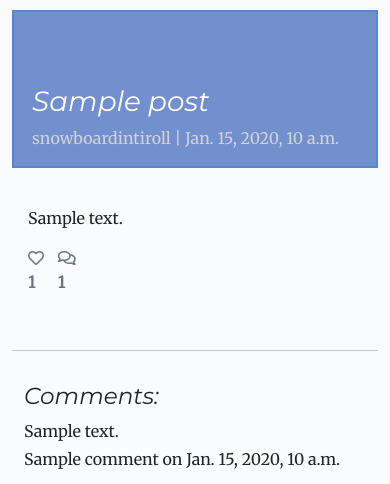
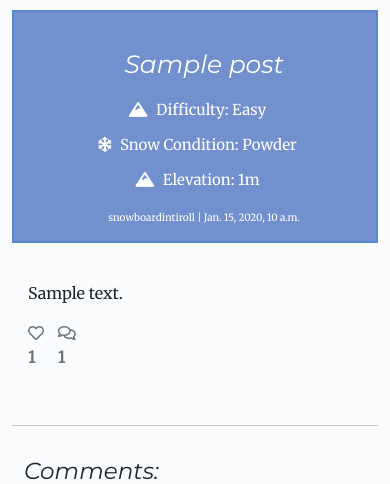
Before and after one commit to FlorinDorneanu/snowboard-in-tirol, a Django app: a page that uses templates/post_detail.html in a window 390 px wide. Shown: the part 80-564 px from the top of the page. Run offline with Django 3.2, Linux system fonts and the light colour scheme; data comes from the database, SQL or seed files in the repository; tables that the repository leaves empty hold one stand-in row (values such as "Sample post"); some libraries are stand-ins or nearby versions.

Commit message:
Build: add slope categories into the post detail and associated css

```diff
--- a/static/css/style.css
+++ b/static/css/style.css
@@ -97,6 +97,7 @@ p {
     color: white;
     position: relative;
     border: 2px solid rgba(25, 116, 210, 0.3);
+    text-align: center;
 }
 
 .masthead-image {
@@ -112,18 +113,32 @@ p {
 }
 
 .post-link:hover,
-.page-link {
+.page-link
+.slope-icon {
+    margin-top: 3%;
+    margin-left: 5%;
     color: #d4dce5;
 }
 
+.slope-icon {
+    font-size: 15px;
+}
+
+.slope-icon i {
+    margin: 5px;
+}
+
 .post-title {
-    margin-top: 20%;
+    margin-top: 10%;
     margin-left: 5%;
+    margin-bottom: 5%;
+    font-size: 25px;
 }
 
 .post-subtitle {
     margin-left: 5%;
-    color: lightgray;
+    margin-top: 5%;
+    font-size: 10px;
 }
 
 .btn-signup {
@@ -229,3 +244,29 @@ div.text-center.p-3 {
     background-color: rgb(208, 32, 32);
     color: white;
 }
+
+@media screen and (max-width:992px){
+    .post-title{
+        font-size: 15px;
+    }
+    .slope-icon {
+        font-size: 8px;
+        margin-bottom: 10px;
+    }
+    .post-subtitle {
+        font-size: 7px;
+    }
+}
+
+@media screen and (max-width:767px) {
+    .post-title{
+        font-size: 25px;
+    }
+    .slope-icon {
+        font-size: 15px;
+        margin-bottom: 10px;
+    }
+    .post-subtitle {
+        font-size: 10px;
+    }
+}
--- a/templates/post_detail.html
+++ b/templates/post_detail.html
@@ -7,6 +7,9 @@
             <div class="col-md-6 masthead-text">
                 <!-- Post title goes in these h1 tags -->
                 <h1 class="post-title">{{ post.title }}</h1>
+                <p class="card-text slope-icon"><i class="fas fa-mountain"></i> Difficulty: {{ post.get_slope_difficulty_display }}</p>
+<p class="card-text slope-icon"><i class="fas fa-snowflake"></i> Snow Condition: {{ post.get_snow_condition_display }}</p>
+<p class="card-text slope-icon"><i class="fas fa-mountain"></i> Elevation: {{ post.elevation }}m</p>
                 <!-- Post author goes before the | the post's created date goes after -->
                 <p class="post-subtitle">{{ post.author }} | {{ post.created_on }}</p>
             </div>
```
